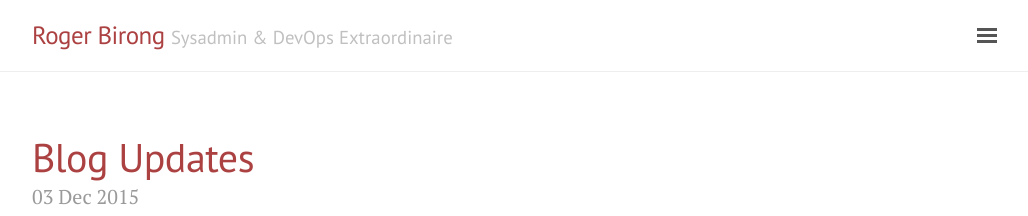
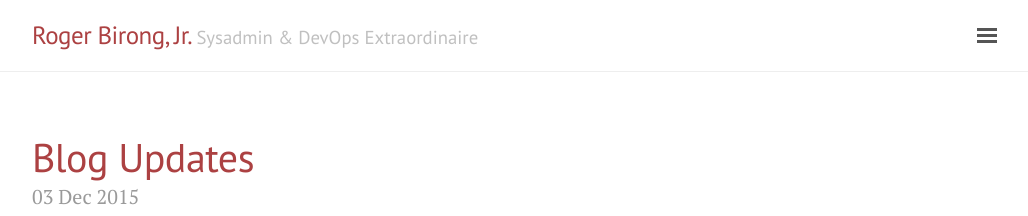
Before and after one commit to jayb904/jayb904.github.io, a Jekyll site: the page built from index.html, in a window 1280 px wide and 900 px high. Shown: the top 216 px of the window, without its empty margins (248-1276 px from the left). Built offline with Jekyll 4.4.1, drawn with Linux system fonts in a browser that asks for light colours; the list of posts is cut into pages by our own code.

Commit message:
adding jr

```diff
--- a/_config.yml
+++ b/_config.yml
@@ -6,7 +6,7 @@ url:              http://blog.rogerbirong.com
 shorturl:         blog.rogerbirong.com
 baseurl:
 # Setup
-title:               Roger Birong
+title:              'Roger Birong, Jr.'
 tagline:             'Sysadmin & DevOps Extraordinaire'
 description:         'Insights and anecdotes from a Manager of Infrastructure & Development'
 paginate:            5
```
